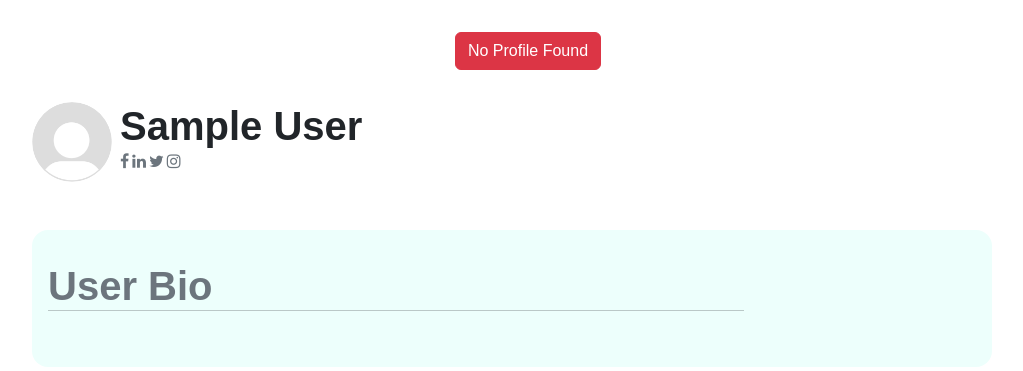
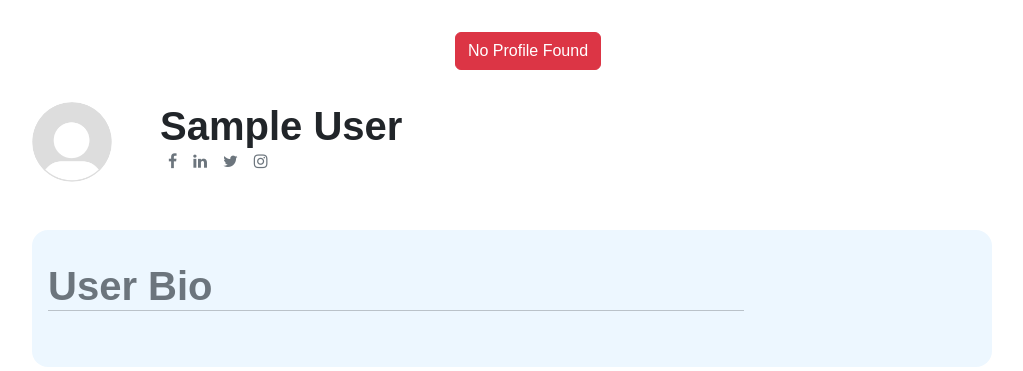
Before and after one commit to ayyaninam/thepepin-1st, a Django app: page /profile-view/1 in a window 1280 px wide. Shown: the part 118-489 px from the top of the page, without its empty margins (128-1151 px from the left). Run offline with Django 5.2, Linux system fonts and the light colour scheme; the visitor is signed in with stand-in values (Sample User, id 1); data comes from the database, SQL or seed files in the repository; data that the repository does not hold is empty.

Commit message:
Profile Completed

```diff
--- a/static/base/css/style.css
+++ b/static/base/css/style.css
@@ -405,9 +405,19 @@ nav{
 }
 
 .other__details [class^="user__"]{
-    background-color: #edfffc;
+    background-color: #edf7ff;
     padding: 2rem 1rem;
     border-radius: 1rem;
+}
+.other__details [class^="user__"] h1{
+    transition: margin 2s ease-in;
+}
+.other__details [class^="user__"]:hover{
+    box-shadow: 0 4px 8px rgba(0, 0, 0, 0.1);
+    cursor: pointer;
+}
+.other__details [class^="user__"]:hover h1{
+    margin: 0 3rem;
 }
 
 textarea:focus,
--- a/templates/base/profile_view.html
+++ b/templates/base/profile_view.html
@@ -13,7 +13,7 @@
 <div class="first_profile_encloser">
     <div class="profile__details d-flex">
     <img class="pp" src="{{user.profile_picture.url}}" alt="">
-    <div class="name_det mx-2">
+    <div class="name_det mx-5">
         {% if user.first_name or user.last_name %}
         <h1 class="fw-bold my-0">{{user.first_name}} {{user.last_name}}</h1>
         {% else %}
@@ -21,11 +21,11 @@
         {% endif%}
 
         <small class="my-0">{{user.user_title}}</small>
-        <div class="icon_pack_social w-25 d-flex justify-content-between">
-          <a href=""><i class="text-secondary fa fa-facebook"></i></a>
-          <a href=""><i class="text-secondary fa fa-linkedin"></i></a>
-          <a href=""><i class="text-secondary fa fa-twitter"></i></a>
-          <a href=""><i class="text-secondary fa fa-instagram"></i></a>
+        <div class="icon_pack_social d-flex">
+          <a href=""><i class="mx-2 text-secondary fa fa-facebook"></i></a>
+          <a href=""><i class="mx-2 text-secondary fa fa-linkedin"></i></a>
+          <a href=""><i class="mx-2 text-secondary fa fa-twitter"></i></a>
+          <a href=""><i class="mx-2 text-secondary fa fa-instagram"></i></a>
         </div>
     </div>
 </div>
```
